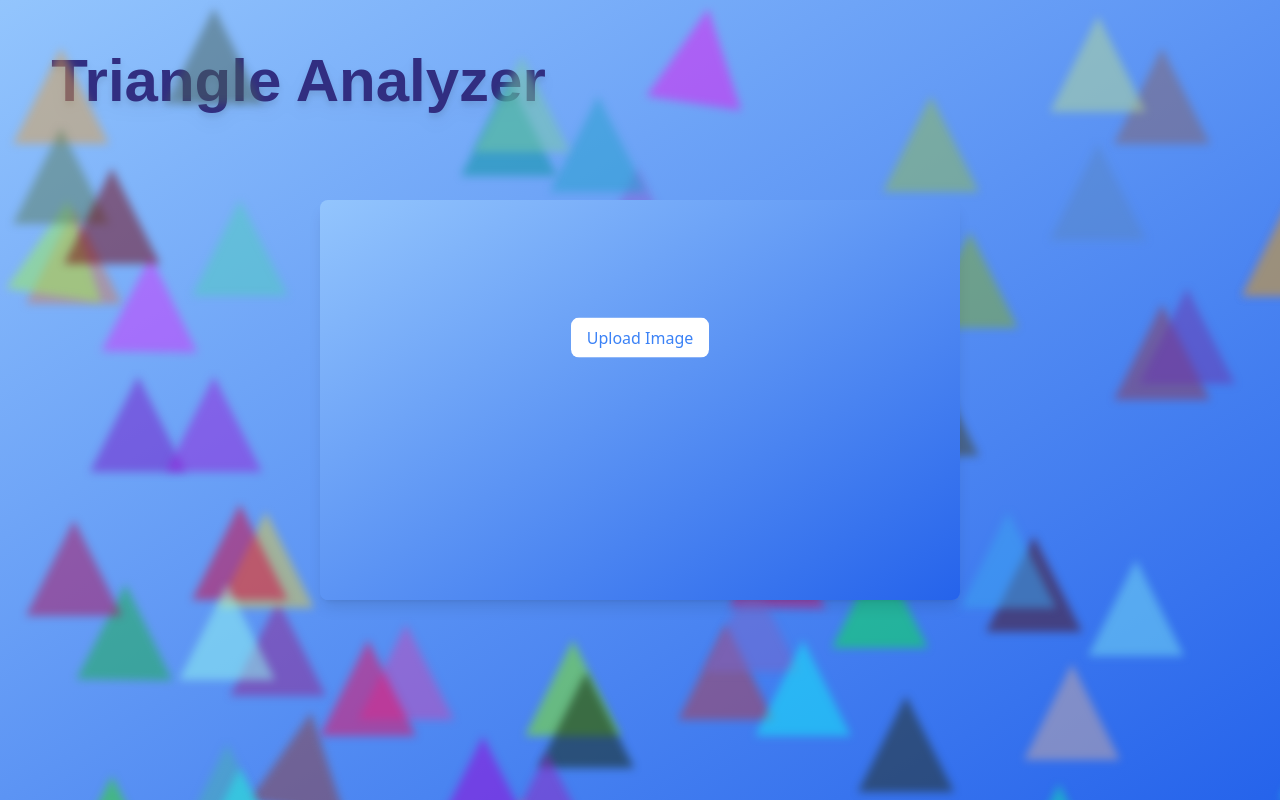
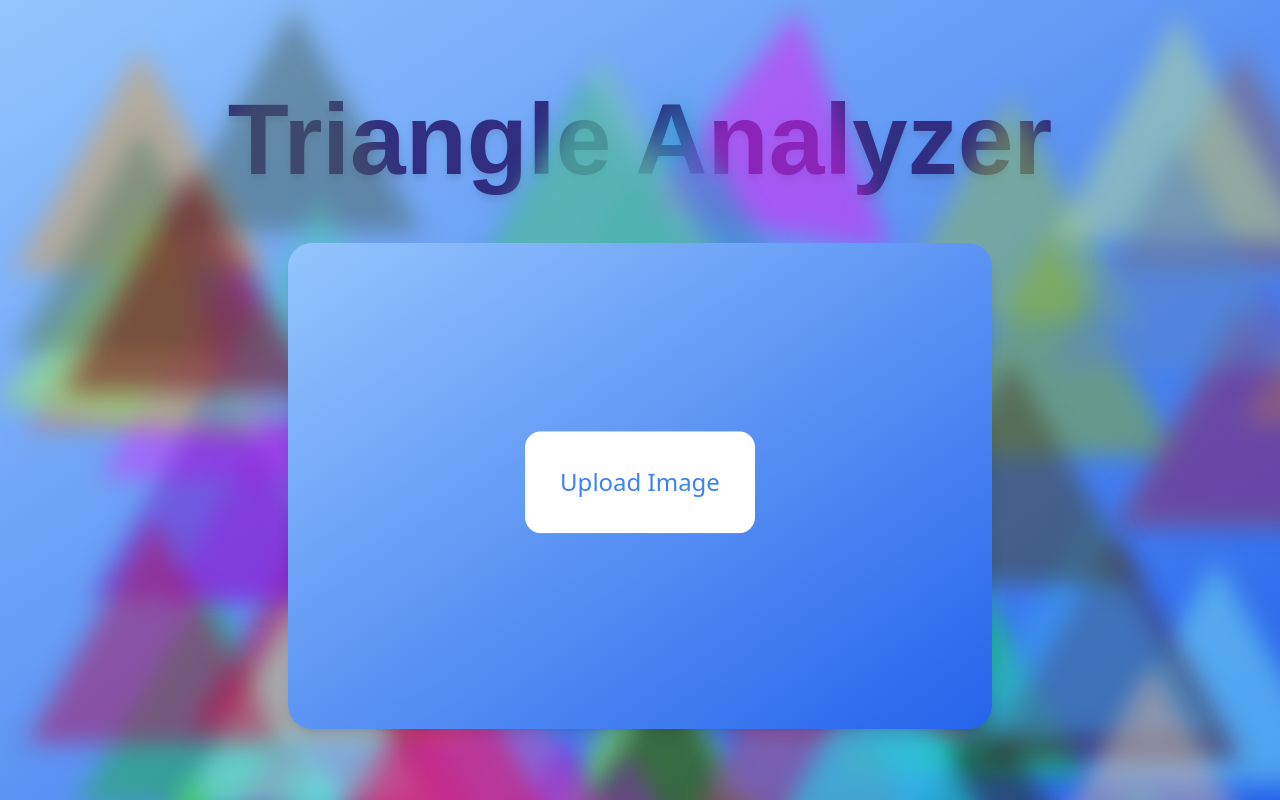
Before and after one commit to hqunted/Object_Identifier_Web, a React (Create React App) app: page / in a window 1280 px wide. Built offline with nearby package versions, Linux system fonts and the light colour scheme; what tailwindcss-gradients would draw is missing.

Commit message:
feat: make responsive Home screen

```diff
--- a/src/components/BackgroundTriangles.tsx
+++ b/src/components/BackgroundTriangles.tsx
@@ -4,16 +4,16 @@ export const BackgroundTriangles = () => {
       {[...Array(60)].map((_, index) => (
         <div
           key={index}
-          className={`absolute h-6 w-6 blur-sm animate-waving-triangle ${
+          className={`absolute h-6 w-6 blur-md animate-waving-triangle ${
             index + 1
           }`}
           style={{
             top: `${Math.floor(Math.random() * 101)}%`,
             left: `${Math.floor(Math.random() * 101)}%`,
             animationDelay: `${index * 0.5}s`,
-            borderLeft: `3rem solid transparent`,
-            borderRight: `3rem solid transparent`,
-            borderBottom: `6rem solid rgba(${Math.floor(
+            borderLeft: `8rem solid transparent`,
+            borderRight: `8rem solid transparent`,
+            borderBottom: `14rem solid rgba(${Math.floor(
               Math.random() * 256
             )}, ${Math.floor(Math.random() * 256)}, ${Math.floor(
               Math.random() * 256
--- a/src/components/Header.tsx
+++ b/src/components/Header.tsx
@@ -1,6 +1,6 @@
 export const Header = () => {
   return (
-    <div className="p-4 pl-[4%] pt-[4%] flex items-center space-x-2 text-indigo-900 font-bold text-6xl font-amaticsc drop-shadow-lg transform  transition duration-300">
+    <div className="flex items-center 2xl:p-0.5 2xl:pl-[4%] 2xl:justify-start 2xl:text-[180px] 2xl:pt-[2%] xl:py-[5%] xl:text-[100px] lg:text-[100px] lg:py-[5%] md:py-[10%] sm:py-[30%] sm:justify-center sm:text-[150px]  space-x-2 text-indigo-900 font-bold font-amaticsc drop-shadow-lg transform  transition duration-300">
       <div>Triangle Analyzer</div>
     </div>
   );
--- a/src/components/UploadImage.tsx
+++ b/src/components/UploadImage.tsx
@@ -5,8 +5,9 @@ export interface UploadImageProps {
 export const UploadImage = ({ handleImageUpload }: UploadImageProps) => {
   return (
     <>
-      <div className="absolute top-1/2 left-1/2 transform  -translate-x-1/2 -translate-y-1/2 bg-gradient-to-br from-blue-300 to-blue-600 w-1/2 h-1/2 rounded-lg shadow-lg"></div>
-      <label className="px-4 py-2 mt-[15%] rounded-lg bg-white text-blue-500 animate-bounce hover:bg-blue-500  hover:text-white cursor-pointer">
+      <div className="flex justify-center align-middle items-center w-screen h-screen 2xl:pb-[20%] xl:pb-[30%] lg:pb-[35%] md:pb-[50%] sm:pb-[130%] ">
+        <div className="flex w-full 2xl:py-[14%] lg:py-[15%] lg:w-[55%] md:py-[35%] py-[50%] justify-center rounded-3xl transform bg-gradient-to-br from-blue-300 to-blue-600 shadow-lg">
+          <label className="flex rounded-2xl 2xl:text-5xl 2xl:p-[2%] xl:p-[5%] xl:text-2xl lg:p-[3%] bg-white lg:text-2xl md:text-4xl md:p-[8%]  text-blue-500 animate-bounce hover:bg-blue-500 hover:text-white cursor-pointer">
             Upload Image
             <input
               type="file"
@@ -15,6 +16,8 @@ export const UploadImage = ({ handleImageUpload }: UploadImageProps) => {
               onChange={handleImageUpload}
             />
           </label>
+        </div>
+      </div>
     </>
   );
 };
--- a/tailwind.config.js
+++ b/tailwind.config.js
@@ -2,6 +2,18 @@
 module.exports = {
   content: ["./src/**/*.{js,jsx,ts,tsx}"],
   theme: {
+    padding: {},
+    screens: {
+      sm: "320px",
+
+      md: "768px",
+
+      lg: "1024px",
+
+      xl: "1280px",
+
+      "2xl": "1536px",
+    },
     extend: {
       keyframes: {
         wave: {
```
Lines whose indentation alone changed are shown as unchanged.
